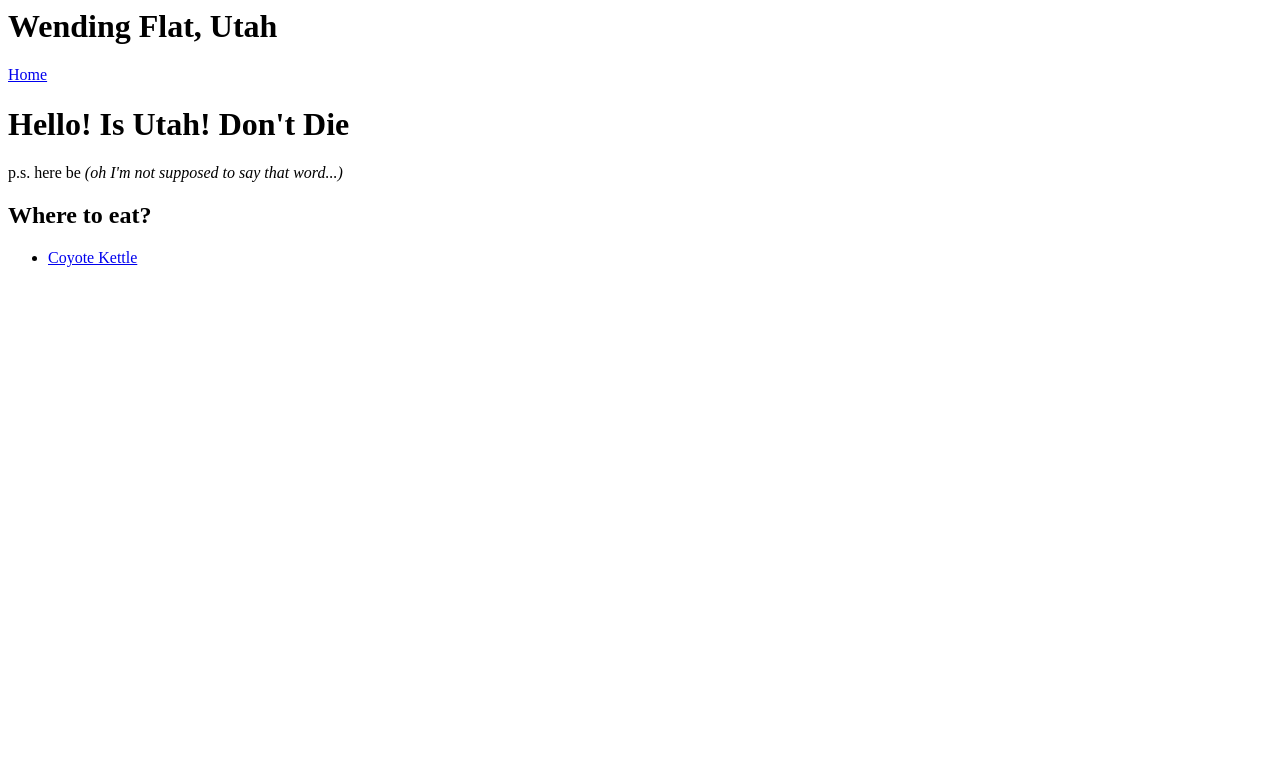
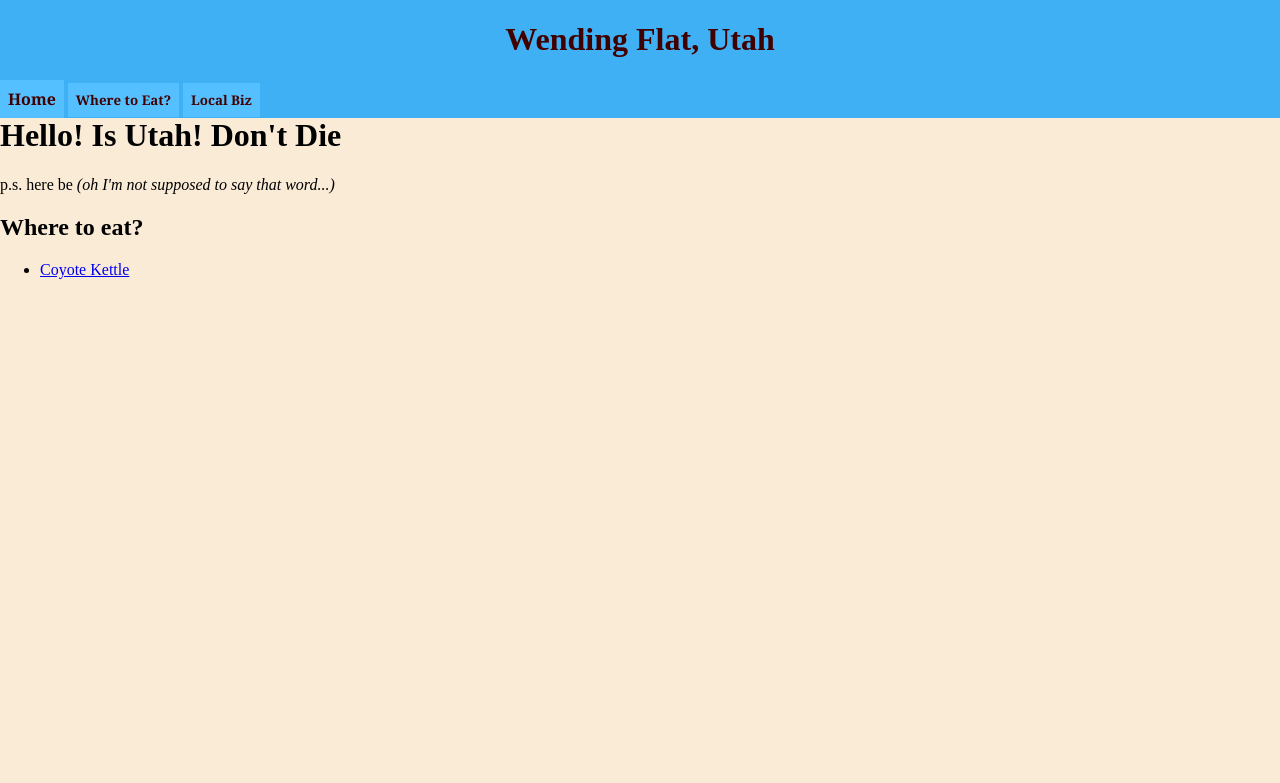
Before and after one commit to Zesjier/wendingflats, a Django app: page /utah/ in a window 1280 px wide. Shown: the top 783 px of the page. Run offline with Django 3.2, Linux system fonts and the light colour scheme.

Commit message:
add dropdown menus

```diff
--- a/ut/static/ut/style.css
+++ b/ut/static/ut/style.css
@@ -1,3 +1,55 @@
 body {
     background-color: antiquewhite;
+    margin: 0;
 }
+
+.topbar {
+    background-color: #40B0F4;
+    position: absolute;
+    top: 0;
+    left: 0;
+    width: 100%;
+}
+
+.topbar h1{
+    text-align: center;
+    color: #400000;
+}
+
+.dropdown{
+    display: inline-block;
+    margin-left: 0;
+    margin-right: 0;
+}
+
+.dropdown a, .dropdown button {
+    text-decoration: none;
+    color: #400000;
+    font-weight: bold;
+    font-family: Cambria, Cochin, Georgia, Times, 'Times New Roman', serif;
+
+    padding: 8px 8px;
+    background-color: #55C0FF;
+    border-width: 0;
+    margin-left: 0;
+    margin-right: 0;
+
+    display: block;
+}
+
+.dropdown a:hover, .dropdown button:hover {
+    background-color: #c0c0ff;
+}
+
+.dropdown .dropdowncontent{
+    display: none;
+    position: absolute;
+}
+
+.dropdown:hover .dropdowncontent{
+    display: block;
+}
+
+.headerbuffer{
+    height: 6em;
+}
--- a/ut/templates/ut/base.html
+++ b/ut/templates/ut/base.html
@@ -1,13 +1,34 @@
 {% load static %}
 
 <head>
-  <link href="{% static 'ut/style.css' %}"/>
+  <link rel="stylesheet" href="{% static 'ut/style.css' %}"/>
 </head>
 
 <body>
     {% block header %}
+    <div class="topbar">
         <h1>Wending Flat, Utah</h1>
-        <a href="{% url 'index' %}">Home</a>
+        <div class="dropdown">
+            <a href="{% url 'index' %}">Home</a>
+        </div>
+        <div class="dropdown">
+            <button class="dropbtn">Where to Eat?</button>
+            <div class="dropdowncontent">
+                <a href="{% url 'business' 'coyotekettle' %}">Coyote Kettle</a>
+                <a href="{% url 'business' 'deserflowercafe' %}">Desert Flower Cafe</a>
+                <a href="{% url 'business' 'deserflowercafe' %}">Dennie's</a>
+            </div>
+        </div>
+        <div class="dropdown">
+            <button class="dropbtn">Local Biz</button>
+            <div class="dropdowncontent">
+                <a href="{% url 'business' 'mcdiarmidauto' %}">McDiarmid Auto</a>
+            </div>
+        </div>
+    </div>
+
+    <div class="headerbuffer">
+    </div>
     {% endblock %}
 
 
```
